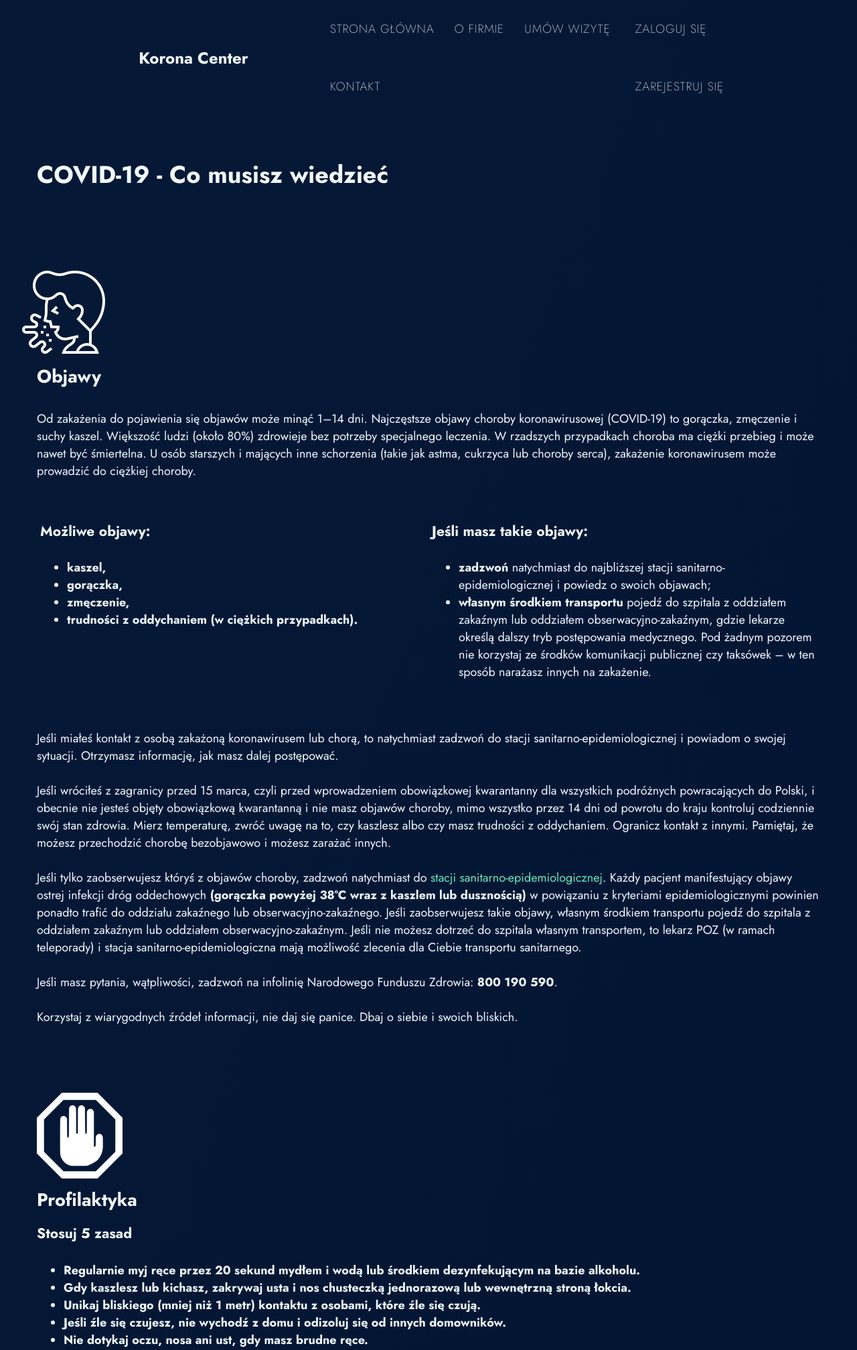
After one commit to piretek/medical-center-cms, a PHP site: page /covid-info.php in a window 1280 px wide. The commit adds this page. Shown: the top 2015 px of the page at 67% size. Run offline with PHP 8.4, Linux system fonts and the light colour scheme.

Commit message:
add covid-info site

```diff
--- a/assets/css/style.css
+++ b/assets/css/style.css
@@ -139,8 +139,6 @@ header {
 }
 
 .footer {
-  position: relative;
-  bottom: 0;
   width: 100%;
   background-color: #0e3570a9;
   text-align: center;
@@ -327,3 +325,21 @@ form.as-anchor > button {
 form.as-anchor > button:hover {
   box-shadow: none;
 }
+
+.covid-info {
+  font-size: 18px;
+  padding: 50px;
+}
+
+.covid-info .content {
+  display: flex;
+  margin: 50px 0;
+}
+
+.covid-info-issue {
+  margin: 100px 0;
+}
+
+#sympt img {
+  margin-left: -24px;
+}
--- /dev/null
+++ b/covid-info.php
@@ -0,0 +1,70 @@
+<?php
+if (!defined('SECURE_BOOT')) define('SECURE_BOOT', true);
+
+require_once "includes/init.php";
+include_once 'views/header.php';
+?>
+<div class="covid-info">
+  <div class="column col-center">
+    <h1>COVID-19 - Co musisz wiedzieć</h1>
+    <div id="sympt" class="covid-info-issue">
+      <img src="assets/images/cough.png">
+      <h2>Objawy</h2>
+      <p>
+        Od zakażenia do pojawienia się objawów może minąć 1–14 dni. Najczęstsze objawy choroby koronawirusowej (COVID-19) to gorączka, zmęczenie i suchy kaszel. Większość ludzi (około 80%) zdrowieje bez potrzeby specjalnego leczenia.
+        W rzadszych przypadkach choroba ma ciężki przebieg i może nawet być śmiertelna. U osób starszych i mających inne schorzenia (takie jak astma, cukrzyca lub choroby serca), zakażenie koronawirusem może prowadzić do ciężkiej choroby.
+      </p>
+      <div class="content">
+        <div class="column col-50">
+          <h3>Możliwe objawy:</h3>
+            <ul>
+              <li><b>kaszel,</b></li>
+              <li><b>gorączka,</b></li>
+              <li><b>zmęczenie,</b></li>
+              <li><b>trudności z oddychaniem (w ciężkich przypadkach).</b></li>
+            </ul>
+        </div>
+        <div class="column col-50">
+          <h3>Jeśli masz takie objawy:</h3>
+            <ul>
+              <li><b>zadzwoń</b> natychmiast do najbliższej stacji sanitarno-epidemiologicznej i powiedz o swoich objawach;</li>
+              <li><b>własnym środkiem transportu</b> pojedź do szpitala z oddziałem zakaźnym lub oddziałem obserwacyjno-zakaźnym, gdzie lekarze określą dalszy tryb postępowania medycznego. Pod żadnym pozorem nie korzystaj ze środków komunikacji publicznej czy taksówek – w ten sposób narażasz innych na zakażenie.</li>
+            </ul>
+        </div>
+    </div>
+      Jeśli miałeś kontakt z osobą zakażoną koronawirusem lub chorą, to natychmiast zadzwoń do stacji sanitarno-epidemiologicznej i powiadom o swojej sytuacji. Otrzymasz informację, jak masz dalej postępować.</br></br>
+      Jeśli wróciłeś z zagranicy przed 15 marca, czyli przed wprowadzeniem obowiązkowej kwarantanny dla wszystkich podróżnych powracających do Polski, i obecnie nie jesteś objęty obowiązkową kwarantanną i nie masz objawów choroby, mimo wszystko przez 14 dni od powrotu do kraju kontroluj codziennie swój stan zdrowia. Mierz temperaturę, zwróć uwagę na to, czy kaszlesz albo czy masz trudności z oddychaniem. Ogranicz kontakt z innymi. Pamiętaj, że możesz przechodzić chorobę bezobjawowo i możesz zarażać innych.</br></br>
+      Jeśli tylko zaobserwujesz któryś z objawów choroby, zadzwoń natychmiast do <a href="https://www.gov.pl/web/koronawirus/stacje-sanitarno-epidemiologiczne">stacji sanitarno-epidemiologicznej</a>. Każdy pacjent manifestujący objawy ostrej infekcji dróg oddechowych <b>(gorączka powyżej 38°C wraz z kaszlem lub dusznością)</b> w powiązaniu z kryteriami epidemiologicznymi powinien ponadto trafić do oddziału zakaźnego lub obserwacyjno-zakaźnego. Jeśli zaobserwujesz takie objawy, własnym środkiem transportu pojedź do szpitala z oddziałem zakaźnym lub oddziałem obserwacyjno-zakaźnym. Jeśli nie możesz dotrzeć do szpitala własnym transportem, to lekarz POZ (w ramach teleporady) i stacja sanitarno-epidemiologiczna mają możliwość zlecenia dla Ciebie transportu sanitarnego.</br></br>
+      Jeśli masz pytania, wątpliwości, zadzwoń na infolinię Narodowego Funduszu Zdrowia: <b>800 190 590</b>.</br></br>
+      Korzystaj z wiarygodnych źródeł informacji, nie daj się panice. Dbaj o siebie i swoich bliskich.
+  </div>
+  <div id="prev" class="covid-info-issue">
+    <img src="assets/images/prevent.png">
+    <h2>Profilaktyka</h2>
+    <h3>Stosuj 5 zasad</h3>
+      <ul>
+        <li><b>Regularnie myj ręce przez 20 sekund mydłem i wodą lub środkiem dezynfekującym na bazie alkoholu.</b></li>
+        <li><b>Gdy kaszlesz lub kichasz, zakrywaj usta i nos chusteczką jednorazową lub wewnętrzną stroną łokcia.</b></li>
+        <li><b>Unikaj bliskiego (mniej niż 1 metr) kontaktu z osobami, które źle się czują.</b></li>
+        <li><b>Jeśli źle się czujesz, nie wychodź z domu i odizoluj się od innych domowników.</b></li>
+        <li><b>Nie dotykaj oczu, nosa ani ust, gdy masz brudne ręce.</b></li>
+      </ul>
+  </div>
+  <div id="cure" class="covid-info-issue">
+  <img src="assets/images/cure.png">
+    <h2>Leczenie</h2>
+      <p>Nie ma leku pozwalającego zapobiegać chorobie koronawirusowej (COVID-19) lub ją leczyć. Chorzy mogą wymagać wspomagania przy oddychaniu.</p>
+    <h3>Samoopieka</h3>
+      Jeśli masz łagodne objawy, nie wychodź z domu, dopóki nie wyzdrowiejesz. Aby złagodzić objawy:</br>
+      <ul>
+        <li><b>dużo odpoczywaj i śpij,</b></li>
+        <li><b>wygrzewaj się,</b></li>
+        <li><b>pij dużo płynów,</b></li>
+        <li><b>żywaj nawilżacza powietrza lub bierz gorące prysznice, by złagodzić kaszel i ból gardła.</b></li>
+      </ul>
+    <h3>Zabiegi medyczne</h3>
+      <p>Jeśli pojawi się u Ciebie gorączka, kaszel lub trudności z oddychaniem, niezwłocznie zgłoś się po pomoc medyczną. Wcześniej powiadom telefonicznie swojego lekarza o odbytych niedawno podróżach lub kontaktach z osobami, które ostatnio podróżowały.</p>
+  </div>
+</div>
+</div>
+<?php include_once 'views/footer.php';?>
--- a/views/footer.php
+++ b/views/footer.php
@@ -19,9 +19,9 @@ if (!defined('SECURE_BOOT')) exit();
         <div class="footer-2">
         <img src="./assets/images/warn.png"><h3>COVID-19</h3>
             <ul>
-              <li>Objawy</li>
-              <li>Profilaktyka</li>
-              <li>Leczenie</li>
+              <li><a href="covid-info.php#sympt">Objawy</a></li>
+              <li><a href="covid-info.php#prev">Profilaktyka</a></li>
+              <li><a href="covid-info.php#cure">Leczenie</a></li>
             </ul>
         </div>
       </div>
```
Also changed, not shown: assets/images/cough.png (added), assets/images/cure.png (added), assets/images/prevent.png (added).
